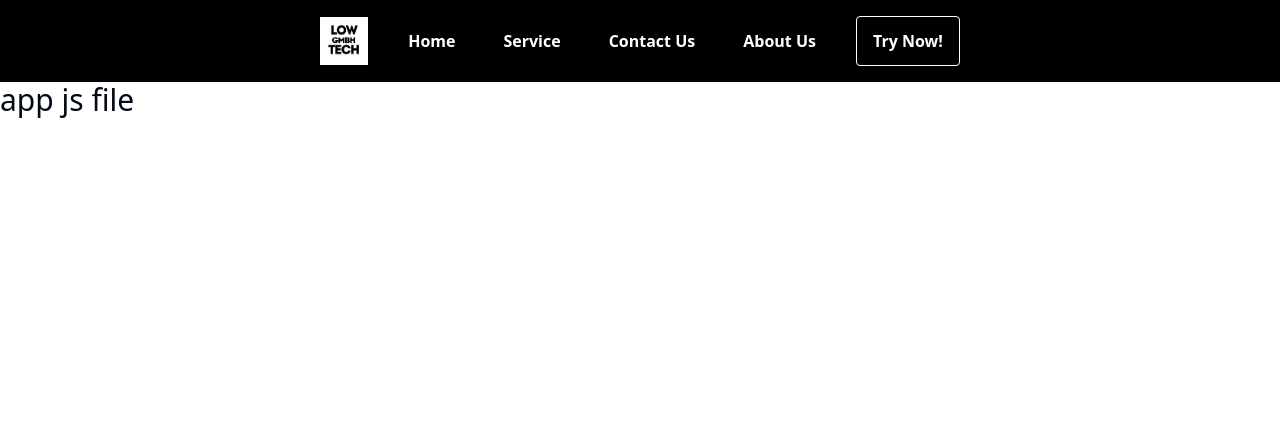
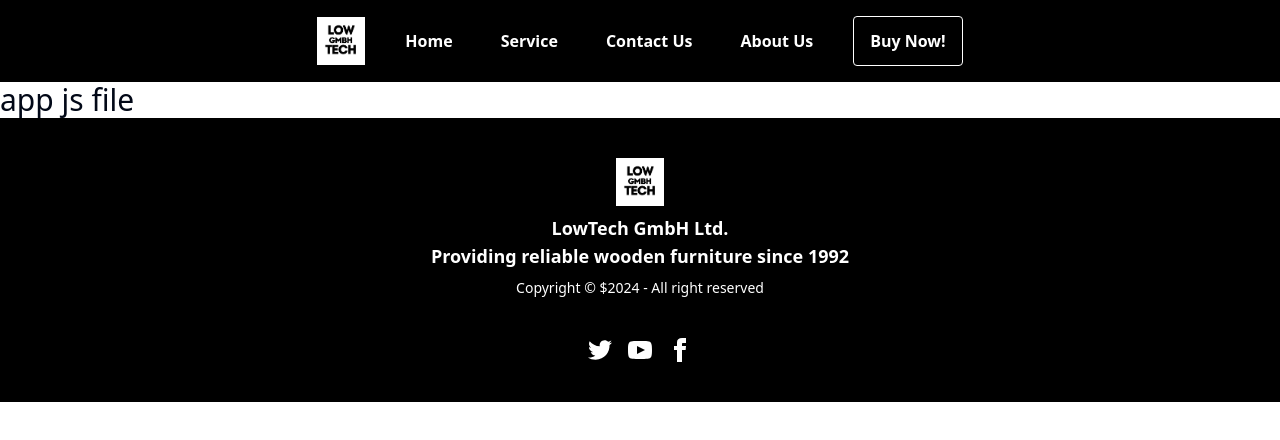
Before and after one commit to rayhan60611/cloud_webshop, a React (Vite) app: page / in a window 1280 px wide. Shown: the top 440 px of the page. Built offline with nearby package versions, Linux system fonts and the light colour scheme.

Commit message:
footer  done

```diff
--- a/package.json
+++ b/package.json
@@ -25,6 +25,7 @@
     "@types/react-dom": "^18.3.0",
     "@vitejs/plugin-react": "^4.3.1",
     "autoprefixer": "^10.4.19",
+    "daisyui": "^4.12.10",
     "eslint": "^8.57.0",
     "eslint-plugin-react": "^7.34.2",
     "eslint-plugin-react-hooks": "^4.6.2",
--- a/src/App.jsx
+++ b/src/App.jsx
@@ -1,4 +1,5 @@
 import "./App.css";
+import Footer from "./components/ui/Footer/Footer";
 import Navbar from "./components/ui/Navbar/Navbar";
 
 function App() {
@@ -6,6 +7,7 @@
     <div>
       <Navbar></Navbar>
       <h1 className="text-3xl ">app js file</h1>
+      <Footer></Footer>
     </div>
   );
 }
--- /dev/null
+++ b/src/components/ui/Footer/Footer.jsx
@@ -0,0 +1,66 @@
+// import React from "react";
+
+const Footer = () => {
+  return (
+    <div>
+      <footer className="footer footer-center bg-black text-primary-content p-10">
+        <aside>
+          <a href="/">
+            <img
+              className="w-12 h-12 hover:skew-y-12 duration-500"
+              src="/public/logtech-white.png"
+              alt=""
+            />
+          </a>
+          <p className="font-bold text-white text-[10px] md:text-lg">
+            LowTech GmbH Ltd.
+            <br />
+            Providing reliable wooden furniture since 1992
+          </p>
+          <p className="text-white">
+            Copyright © ${new Date().getFullYear()} - All right reserved
+          </p>
+        </aside>
+        <nav>
+          <div className="grid grid-flow-col gap-4 text-white">
+            <a>
+              <svg
+                xmlns="http://www.w3.org/2000/svg"
+                width="24"
+                height="24"
+                viewBox="0 0 24 24"
+                className="fill-current hover:skew-y-12 duration-500"
+              >
+                <path d="M24 4.557c-.883.392-1.832.656-2.828.775 1.017-.609 1.798-1.574 2.165-2.724-.951.564-2.005.974-3.127 1.195-.897-.957-2.178-1.555-3.594-1.555-3.179 0-5.515 2.966-4.797 6.045-4.091-.205-7.719-2.165-10.148-5.144-1.29 2.213-.669 5.108 1.523 6.574-.806-.026-1.566-.247-2.229-.616-.054 2.281 1.581 4.415 3.949 4.89-.693.188-1.452.232-2.224.084.626 1.956 2.444 3.379 4.6 3.419-2.07 1.623-4.678 2.348-7.29 2.04 2.179 1.397 4.768 2.212 7.548 2.212 9.142 0 14.307-7.721 13.995-14.646.962-.695 1.797-1.562 2.457-2.549z"></path>
+              </svg>
+            </a>
+            <a>
+              <svg
+                xmlns="http://www.w3.org/2000/svg"
+                width="24"
+                height="24"
+                viewBox="0 0 24 24"
+                className="fill-current hover:skew-y-12 duration-500"
+              >
+                <path d="M19.615 3.184c-3.604-.246-11.631-.245-15.23 0-3.897.266-4.356 2.62-4.385 8.816.029 6.185.484 8.549 4.385 8.816 3.6.245 11.626.246 15.23 0 3.897-.266 4.356-2.62 4.385-8.816-.029-6.185-.484-8.549-4.385-8.816zm-10.615 12.816v-8l8 3.993-8 4.007z"></path>
+              </svg>
+            </a>
+            <a>
+              <svg
+                xmlns="http://www.w3.org/2000/svg"
+                width="24"
+                height="24"
+                viewBox="0 0 24 24"
+                className="fill-current hover:skew-y-12 duration-500"
+              >
+                <path d="M9 8h-3v4h3v12h5v-12h3.642l.358-4h-4v-1.667c0-.955.192-1.333 1.115-1.333h2.885v-5h-3.808c-3.596 0-5.192 1.583-5.192 4.615v3.385z"></path>
+              </svg>
+            </a>
+          </div>
+        </nav>
+      </footer>
+    </div>
+  );
+};
+
+export default Footer;
--- a/src/components/ui/Navbar/Navbar.jsx
+++ b/src/components/ui/Navbar/Navbar.jsx
@@ -53,7 +53,7 @@
           About Us
         </a>
         <button className="font-semibold text-2xl md:text-[16px] rounded hover:bg-white hover:text-black  p-2 px-4 duration-500 hover:scale-105 border-white border-[1px]">
-          Try Now!
+          Buy Now!
         </button>
       </nav>
     </div>
--- a/tailwind.config.js
+++ b/tailwind.config.js
@@ -2,10 +2,10 @@
 module.exports = {
   darkMode: ["class"],
   content: [
-    './pages/**/*.{js,jsx}',
-    './components/**/*.{js,jsx}',
-    './app/**/*.{js,jsx}',
-    './src/**/*.{js,jsx}',
+    "./pages/**/*.{js,jsx}",
+    "./components/**/*.{js,jsx}",
+    "./app/**/*.{js,jsx}",
+    "./src/**/*.{js,jsx}",
   ],
   prefix: "",
   theme: {
@@ -73,5 +73,5 @@
       },
     },
   },
-  plugins: [require("tailwindcss-animate")],
-}
+  plugins: [require("tailwindcss-animate"), require("daisyui")],
+};
```
Also changed, not shown: 1 other file (tests, documents, lock files or other folders).
